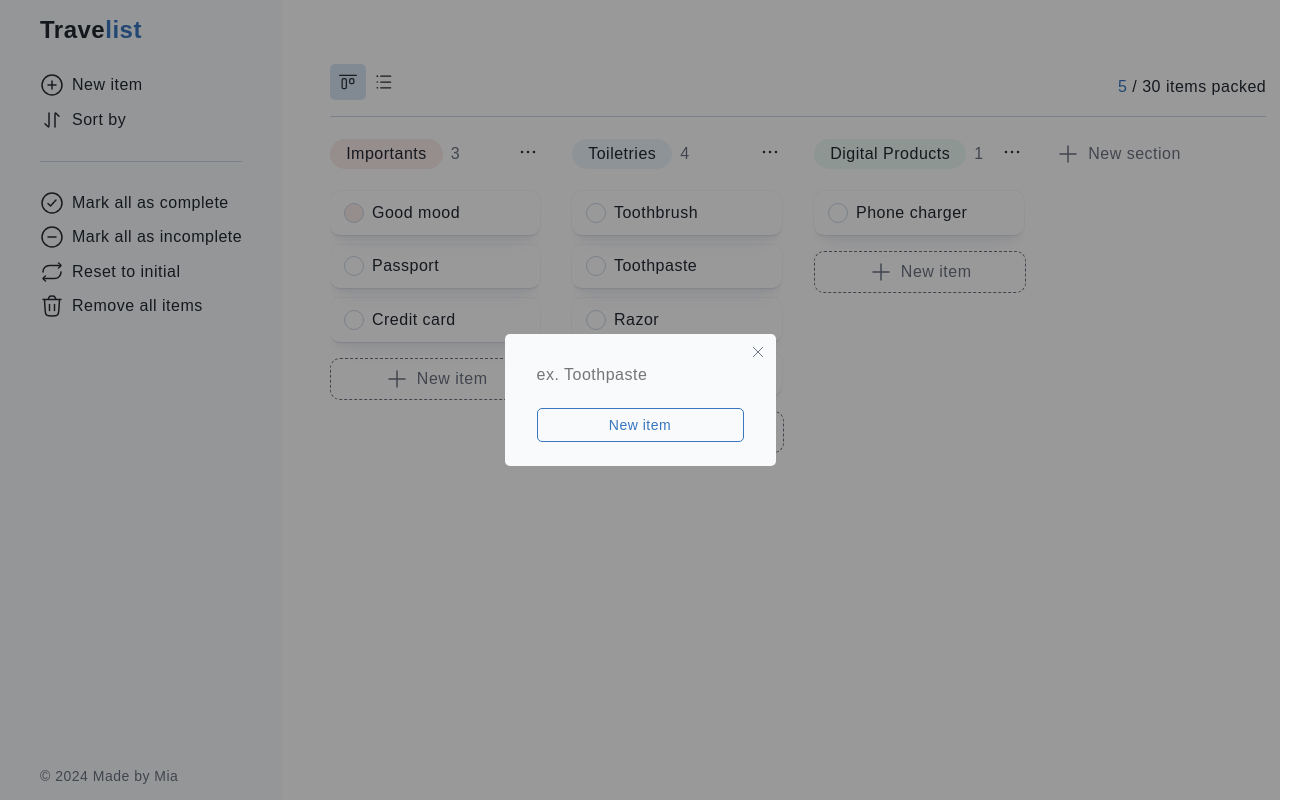
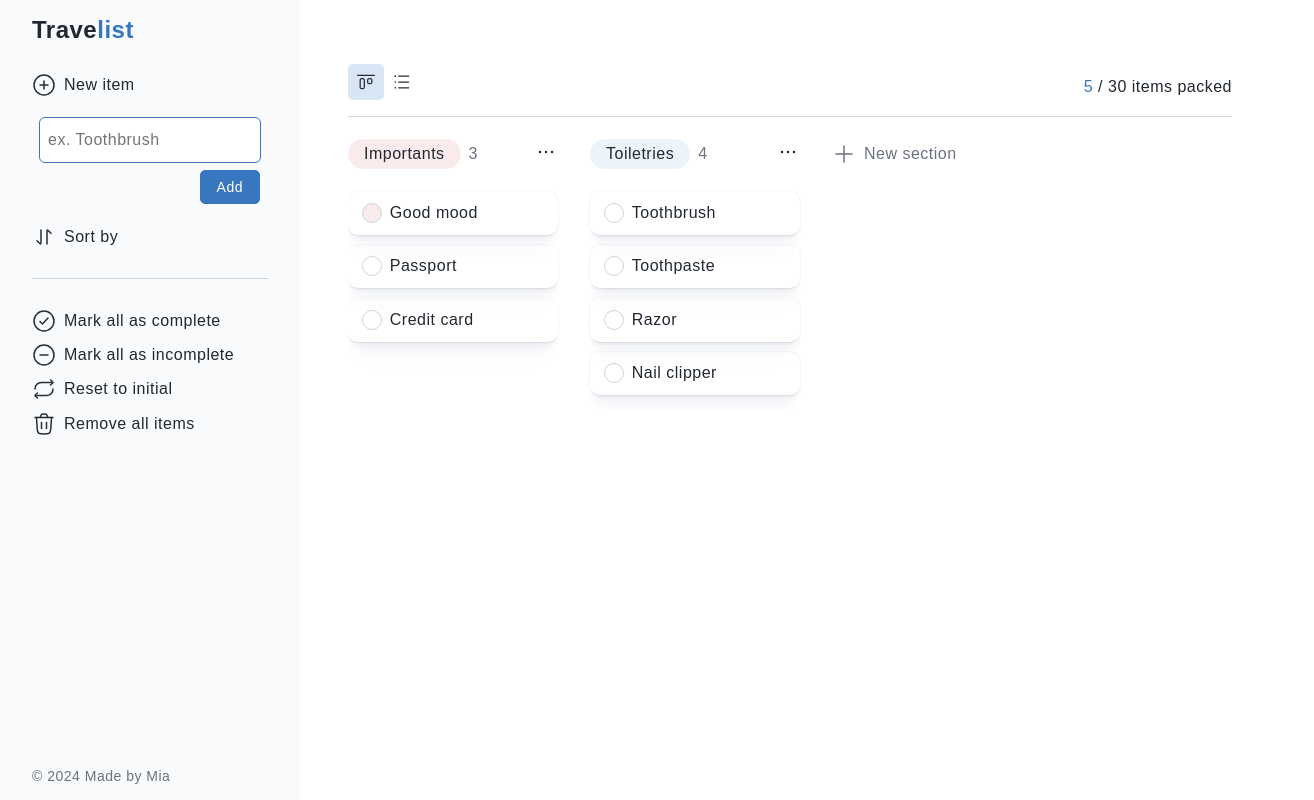
Before and after one commit to miawithcode/travelist, a React (Vite) app: page / in a window 1280 px wide. Both pictures are taken after a click on the button "New item". Shown: the whole page, 1314 px wide, since content can reach past the window. Built offline with nearby package versions, Linux system fonts and the light colour scheme; a web font is replaced by a local one.

Commit message:
feat: update addItem function

```diff
--- a/src/App.jsx
+++ b/src/App.jsx
@@ -1,40 +1,60 @@
 import { useState } from 'react';
 import { initialItems } from './lib/constants';
-import NewItemForm from './components/NewItemForm';
 import Main from './components/Main';
 import Sidebar from './components/Sidebar';
 
 const App = () => {
-  const [isModalOpen, setIsModalOpen] = useState(false);
+  const [isFormOpen, setIsFormOpen] = useState(false);
   const [items, setItems] = useState(initialItems);
 
-  const openModal = () => {
-    setIsModalOpen(true);
+  const toggleForm = () => {
+    setIsFormOpen(!isFormOpen);
   };
 
-  const closeModal = () => {
-    setIsModalOpen(false);
-  };
-
-  const addItem = (newItemLabel) => {
+  const addItem = (category, newItemLabel) => {
     const newItem = {
       id: new Date().getTime(),
       label: newItemLabel,
       isPacked: false,
     };
-    const newItems = [...items, newItem];
+
+    const isCategoryExist = items.some((item) => item.category === category);
+
+    let newItems;
+
+    if (isCategoryExist) {
+      newItems = items.map((item) => {
+        if (item.category === category) {
+          return {
+            ...item,
+            categoryItems: [...item.categoryItems, newItem],
+          };
+        }
+
+        return item;
+      });
+    } else {
+      newItems = [
+        {
+          category,
+          categoryItems: [newItem],
+          color: '#EEEEEE',
+        },
+        ...items,
+      ];
+    }
+
     setItems(newItems);
   };
 
   return (
     <>
-      <Sidebar openModal={openModal} />
+      <Sidebar
+        isFormOpen={isFormOpen}
+        toggleForm={toggleForm}
+        addItem={addItem}
+      />
       <Main items={items} />
-      <NewItemForm
-        addItem={addItem}
-        isModalOpen={isModalOpen}
-        closeModal={closeModal}
-      />
     </>
   );
 };
--- a/src/components/Checklist.jsx
+++ b/src/components/Checklist.jsx
@@ -33,7 +33,7 @@ const Section = ({ category, categoryItems, color }) => {
         ))}
       </ul>
 
-      <NewItemButton />
+      {/* <NewItemButton /> */}
     </section>
   );
 };
--- a/src/components/GeneralButtons.jsx
+++ /dev/null
@@ -1,22 +0,0 @@
-import Button from './Button';
-import AddCircleIcon from './icons/AddCircleIcon';
-import ArrowDataTransferVerticalIcon from './icons/ArrowDataTransferVerticalIcon';
-
-const GeneralButtons = ({ openModal }) => {
-  const generalButtons = [
-    { text: 'New item', icon: <AddCircleIcon />, onClick: openModal },
-    { text: 'Sort by', icon: <ArrowDataTransferVerticalIcon /> },
-  ];
-
-  return (
-    <section className="btn-container">
-      {generalButtons.map((button) => (
-        <Button key={button.text} onClick={button.onClick}>
-          {button.icon} {button.text}
-        </Button>
-      ))}
-    </section>
-  );
-};
-
-export default GeneralButtons;
--- a/src/components/NewItemForm.jsx
+++ b/src/components/NewItemForm.jsx
@@ -1,8 +1,8 @@
 import { useRef, useState } from 'react';
-import Cancel01Icon from './icons/Cancel01Icon';
 
-const NewItemForm = ({ addItem, isModalOpen, closeModal }) => {
+const NewItemForm = ({ addItem }) => {
   const [item, setItem] = useState('');
+  const [category, setCategory] = useState('Untitled');
   const [errorMessage, setErrorMessage] = useState('');
   const inputRef = useRef();
 
@@ -19,32 +19,27 @@ const NewItemForm = ({ addItem, isModalOpen, closeModal }) => {
       return;
     }
 
-    addItem(item);
+    addItem(category, item);
     setItem('');
     setErrorMessage('');
     inputRef.current.focus();
   };
 
   return (
-    <div className={`new-item-form-layer ${isModalOpen ? 'show' : ''}`}>
-      <div className="form-container">
-        <button className="close-btn" onClick={closeModal}>
-          <Cancel01Icon width={16} height={16} color={'#6b7280'} />
-        </button>
+    <div className="new-item-form-container">
       <form onSubmit={handleSubmit} className="new-item-form">
         <input
           ref={inputRef}
           value={item}
           onChange={handleChange}
-            placeholder="ex. Toothpaste"
+          placeholder="ex. Toothbrush"
           autoFocus={true}
         />
         {errorMessage && <p className="error-message">{errorMessage}</p>}
         <button type="submit" className="btn-add-item">
-            New item
+          Add
         </button>
       </form>
-      </div>
     </div>
   );
 };
--- a/src/components/Sidebar.jsx
+++ b/src/components/Sidebar.jsx
@@ -1,14 +1,35 @@
 import ChecklistButtons from './ChecklistButtons';
 import Divider from './Divider';
 import Footer from './Footer';
-import GeneralButtons from './GeneralButtons';
 import Logo from './Logo';
+import Button from './Button';
+import AddCircleIcon from './icons/AddCircleIcon';
+import ArrowDataTransferVerticalIcon from './icons/ArrowDataTransferVerticalIcon';
+import NewItemForm from './NewItemForm';
 
-const Sidebar = ({ openModal }) => {
+const Sidebar = ({ isFormOpen, toggleForm, addItem }) => {
   return (
     <aside>
       <Logo />
-      <GeneralButtons openModal={openModal} />
+
+      {/* General Buttons */}
+      <section>
+        {/* New Item Button */}
+        <div>
+          <Button onClick={toggleForm}>
+            <AddCircleIcon /> New item
+          </Button>
+          {isFormOpen && <NewItemForm addItem={addItem} />}
+        </div>
+
+        {/* Sort Button */}
+        <div>
+          <Button>
+            <ArrowDataTransferVerticalIcon /> Sort by
+          </Button>
+        </div>
+      </section>
+
       <Divider />
       <ChecklistButtons />
       <Footer />
--- a/src/index.css
+++ b/src/index.css
@@ -5,7 +5,7 @@
   --border: #cbd5e1;
   --text: #222831;
   --text-gray: #6b7280;
-  --text-light: #fff;
+  --white: #fff;
   --pink: #f9eaeb;
   --blue: #eaf4f9;
   --green: #eaf9f3;
@@ -19,7 +19,8 @@
   --item-radius: 10px;
   --btn-radius: 5px;
   --checklist-width: 210px;
-  --sidebar-horizantol-padding: 2.5rem;
+  --sidebar-width: 300px;
+  --sidebar-horizantol-padding: 2rem;
   --sidebar-vertical-padding: 1rem;
 }
 
@@ -51,6 +52,7 @@ aside {
   gap: 1.5rem;
   background-color: var(--background);
   text-wrap: nowrap;
+  width: var(--sidebar-width);
 }
 
 footer {
@@ -65,7 +67,6 @@ main {
   padding: 4rem 3rem;
   display: flex;
   flex-direction: column;
-  gap: 1rem;
 }
 
 button,
@@ -127,6 +128,7 @@ ul {
 
 .view-btn-container {
   display: flex;
+  padding-bottom: 1rem;
 }
 
 .view-btn {
@@ -150,6 +152,7 @@ ul {
 .checklists-container {
   display: flex;
   gap: 2rem;
+  padding: 1rem 0;
   overflow: auto;
 }
 
@@ -274,69 +277,41 @@ label > input:checked {
   color: var(--text-gray);
 }
 
-.new-item-form-layer {
-  position: absolute;
-  top: 0;
-  left: 0;
-  right: 0;
-  bottom: 0;
-  width: 100%;
-  height: 100%;
-  background-color: rgba(0, 0, 0, 0.4);
-  z-index: 1;
-  /* display: flex; */
-  justify-content: center;
-  align-items: center;
-  display: none;
-}
+/** New Item Form **/
 
-.show {
-  display: flex;
-}
-
-.form-container {
+.new-item-form-container {
+  padding: 0.5rem;
+  margin: 0.5rem 0;
   position: relative;
 }
 
 .new-item-form {
-  max-width: 340px;
-  padding: 1.5rem 2rem;
-  background-color: var(--background);
-  border-radius: var(--btn-radius);
   display: flex;
   flex-direction: column;
-  gap: 1rem;
-}
-
-.close-btn {
-  position: absolute;
-  right: 0.6rem;
-  top: 0.6rem;
+  gap: 0.5rem;
 }
 
 .new-item-form > input {
-  flex: 1;
-  padding: 0.5rem 0;
-  /* border: 1px solid var(--border); */
+  background-color: var(--white);
+  padding: 0.8rem 0.5rem;
+  border-radius: var(--btn-radius);
 }
 
-.btn-add-item {
-  padding: 0.5rem 0;
-  text-align: center;
-  /* background-color: var(--primary); */
-  color: var(--primary);
-  border: 1px solid var(--primary);
-  background-color: transparent;
-  border-radius: var(--btn-radius);
-  font-size: 14px;
-}
-
-.btn-add-item:hover {
-  background-color: var(--primary-100);
-  /* color: var(--text-light); */
+.new-item-form > input:focus {
+  outline: 1px solid var(--primary);
 }
 
 .error-message {
   font-size: 12px;
   color: var(--error);
 }
+
+.btn-add-item {
+  align-self: flex-end;
+  color: var(--white);
+  background-color: var(--primary);
+  padding: 0.5rem 1rem;
+  border: 1px solid var(--primary);
+  border-radius: var(--btn-radius);
+  font-size: 14px;
+}
--- a/src/lib/constants.jsx
+++ b/src/lib/constants.jsx
@@ -23,11 +23,6 @@ export const initialItems = [
     ],
     color: '#eaf4f9',
   },
-  {
-    category: 'Digital Products',
-    categoryItems: [{ id: 9, label: 'Phone charger', isPacked: false }],
-    color: '#eaf9f3',
-  },
 ];
 
 export const checklistButtons = [
```
Lines whose indentation alone changed are shown as unchanged.
